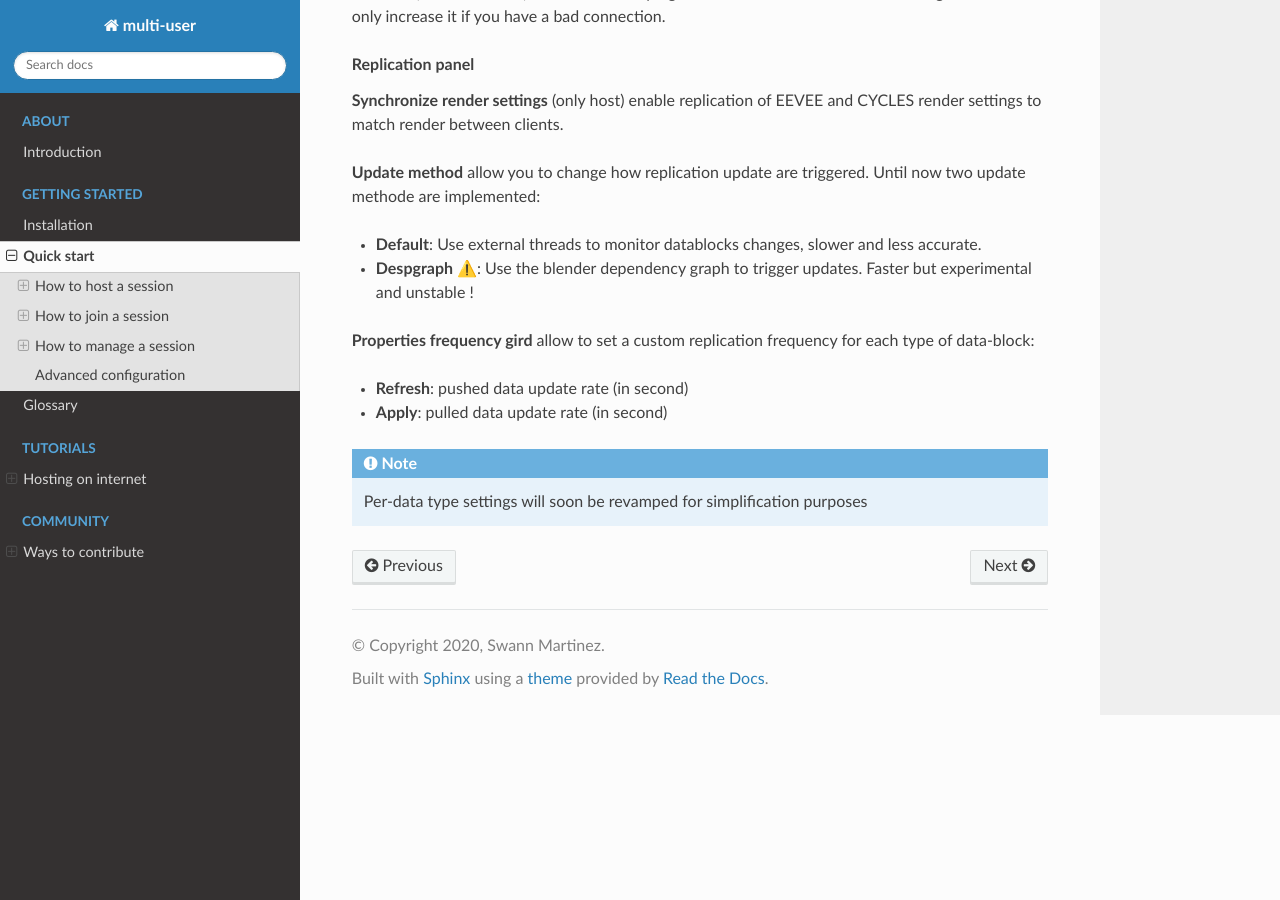
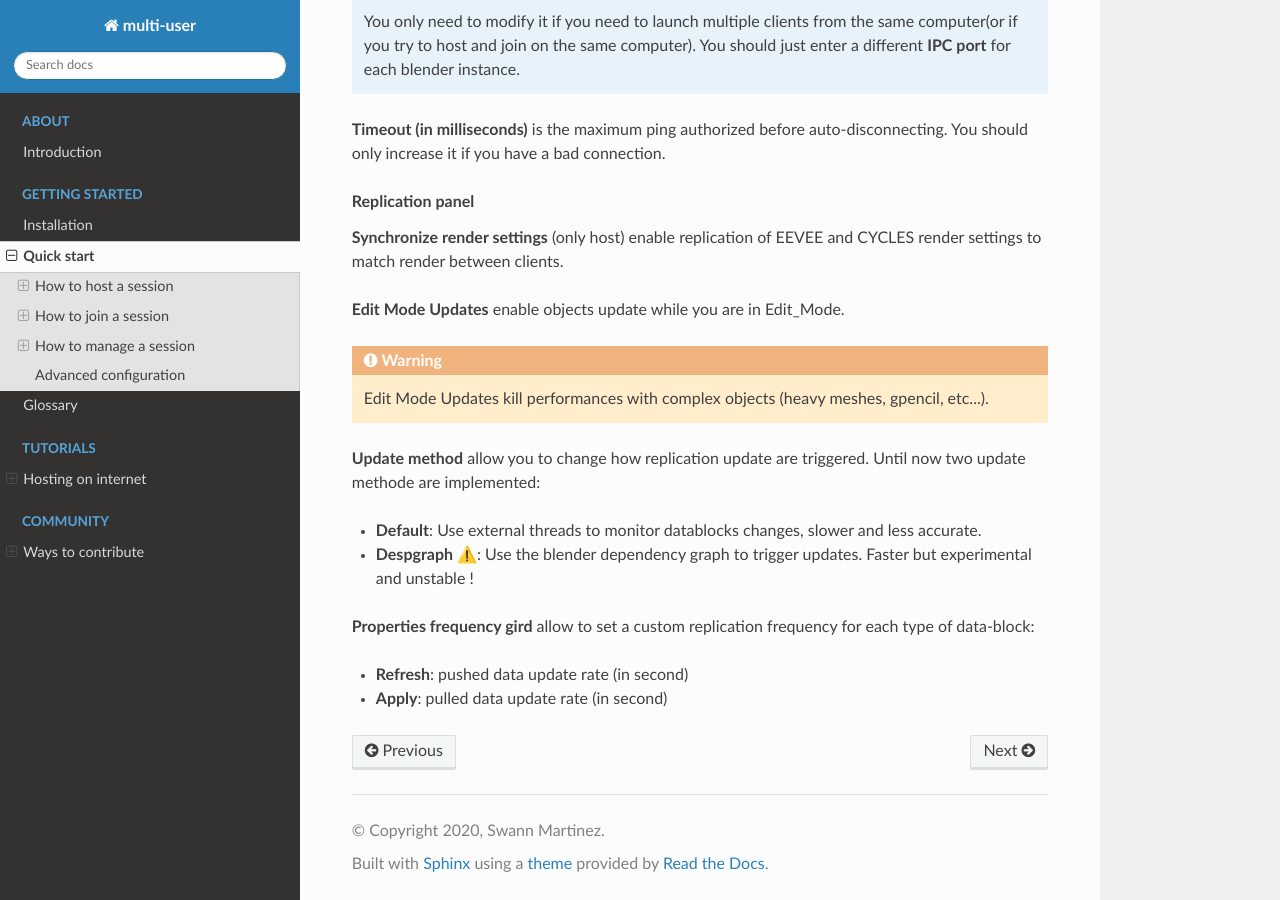
Before and after one commit to AvvyB/blender-multi-user, a Sphinx documentation site: the page built from docs/getting_started/quickstart.rst, in a window 1280 px wide and 900 px high, scrolled down 9071 px. Built offline with Sphinx 7.4.7 and the Read the Docs theme 2.0.0, drawn with Linux system fonts in a browser that asks for light colours.

Commit message:
doc: reflect advanced settings changes

```diff
--- a/docs/getting_started/quickstart.rst
+++ b/docs/getting_started/quickstart.rst
@@ -327,6 +327,10 @@ You should only increase it if you have a bad connection.
 
 **Synchronize render settings** (only host) enable replication of EEVEE and CYCLES render settings to match render between clients.
 
+**Edit Mode Updates** enable objects update while you are in Edit_Mode.
+
+.. warning::  Edit Mode Updates kill performances with complex objects (heavy meshes, gpencil, etc...).
+
 **Update method** allow you to change how replication update are triggered. Until now two update methode are implemented:
 
 - **Default**: Use external threads to monitor datablocks changes, slower and less accurate.
@@ -336,5 +340,3 @@ You should only increase it if you have a bad connection.
 
 - **Refresh**: pushed data update rate (in second)
 - **Apply**: pulled data update rate (in second)
-
-.. note:: Per-data type settings will soon be revamped for simplification purposes
```
Also changed, not shown: docs/getting_started/img/quickstart_advanced.png, 1 other file.
